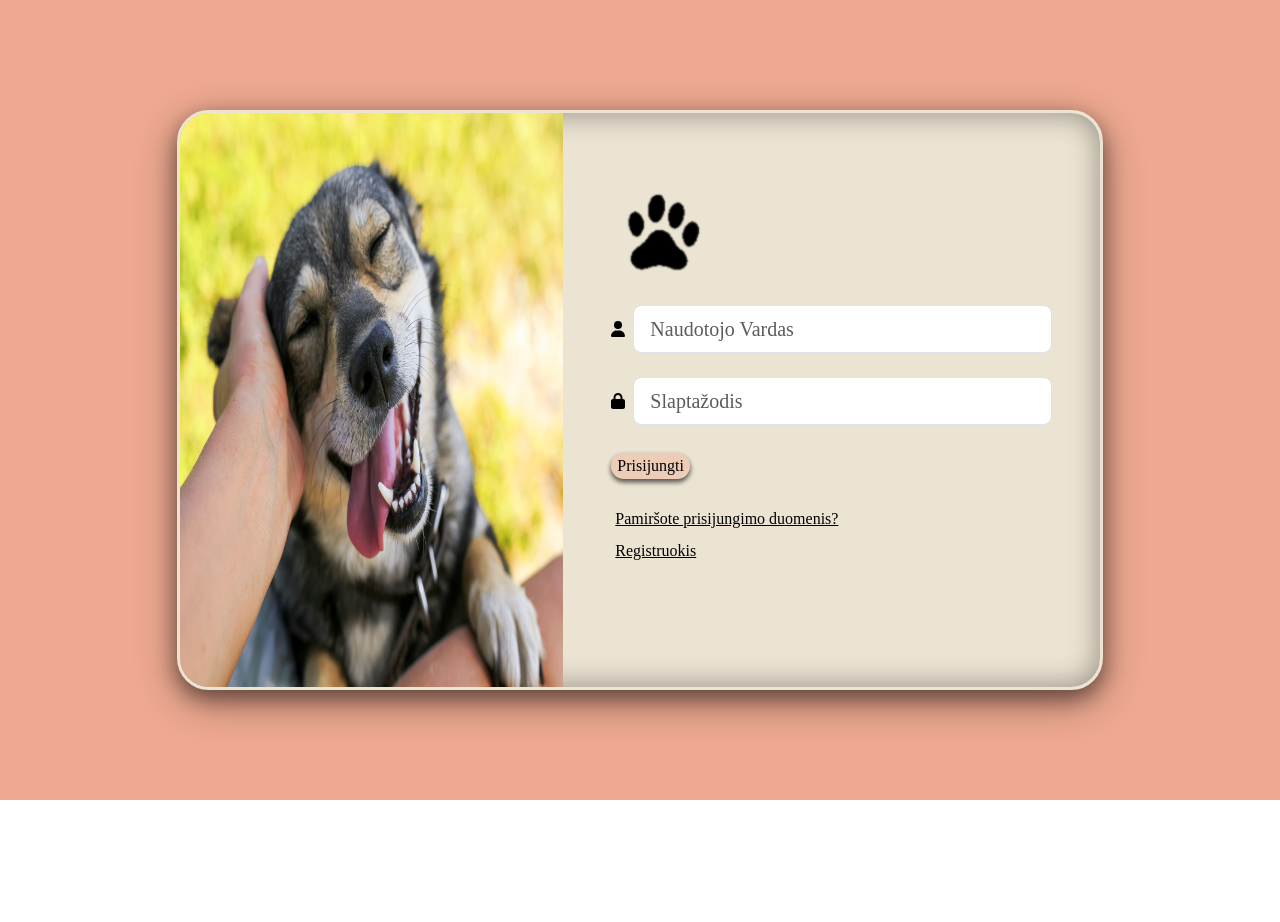
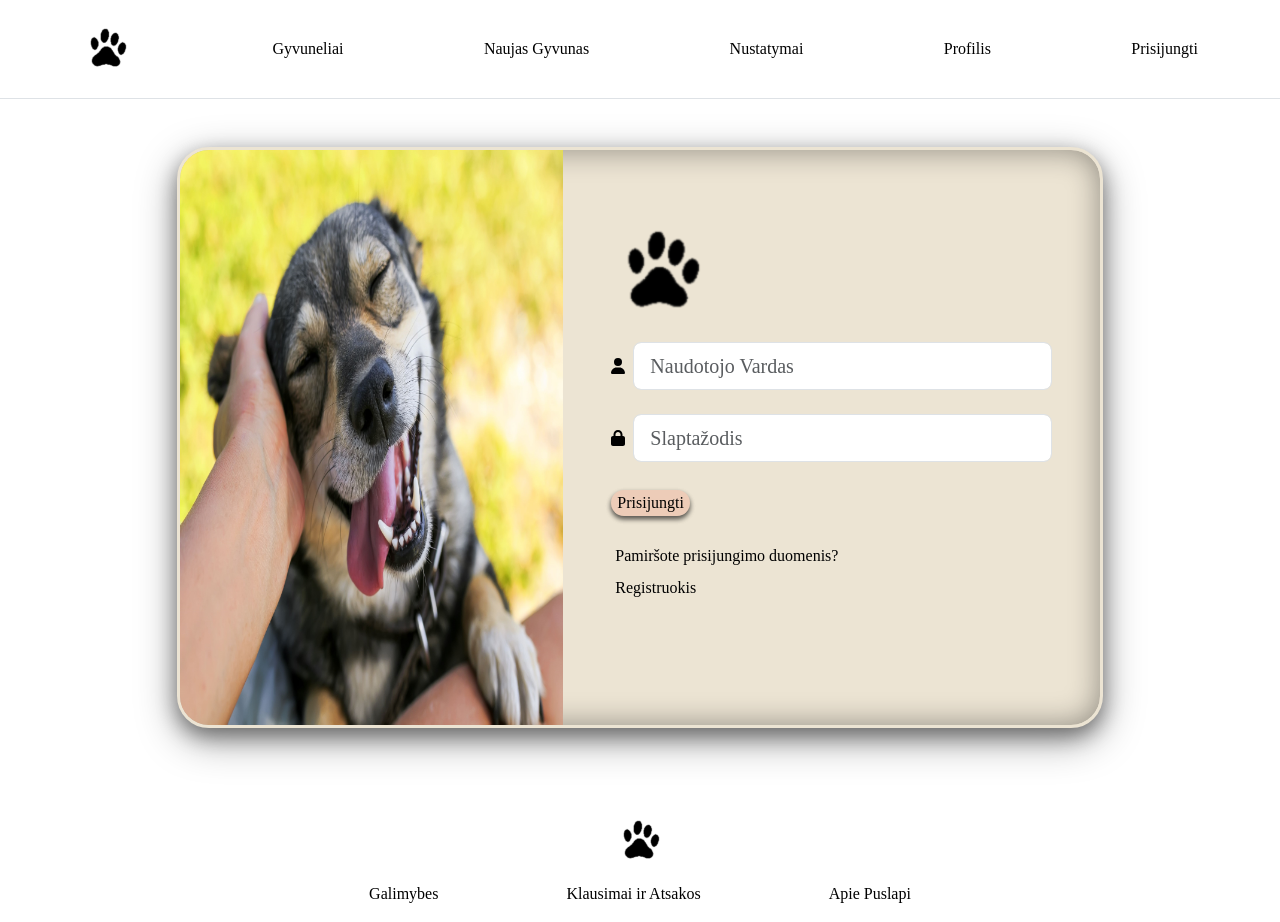
Before and after one commit to odilijus-grinkas/pet_adoption, a React (Vite) app in the folder client/: page /Login in a window 1280 px wide. Before the commit the page ends 800 px from the top, so only its background shows below. Built offline with nearby package versions, Linux system fonts and the light colour scheme; a web font is replaced by a local one.

Commit message:
Redone Header without bootstrap Changed header/footer positions into one folder

```diff
--- a/client/src/components/auth/Login.tsx
+++ b/client/src/components/auth/Login.tsx
@@ -6,6 +6,8 @@ import { faLock, faUser } from '@fortawesome/free-solid-svg-icons';
 import { Link } from 'react-router-dom';
 import { useForm } from "react-hook-form";
 import Validation from '../Inputs/Validation'; // Import Validation from its file
+import Header from './header/Header';
+import Footer from './header/Footer';
 
 type FormValues = {
     userName: string;
@@ -22,7 +24,10 @@ const Login = () => {
     const onSubmit = handleSubmit((data) => console.log(data));
 
     return (
-        <section className="vh-100">
+        <header>
+        <Header/>
+
+        <section className="vh-120">
             <div className="container py-5 h-100">
                 <div className="row d-flex justify-content-center align-items-center h-100">
                     <div className="col col-xl-10">
@@ -75,6 +80,8 @@ const Login = () => {
                 </div>
             </div>
         </section>
+        <Footer/>
+        </header>
     );
 };
 
--- a/client/src/components/auth/auth.scss
+++ b/client/src/components/auth/auth.scss
@@ -5,7 +5,7 @@ body {
     display: block;
 }
 section {
-    background-color: #eea990;
+    background-color: white;
     .card {
         border: 3px solid #ece4d3;
         border-radius: 2em;
@@ -40,7 +40,7 @@ section {
 }
 }
 header {
-    background-color: #f6e0b5 ;
+    background-color: white ;
     .logo {
         width: 50px;
         height: 50px;
--- /dev/null
+++ b/client/src/components/auth/header/Footer.scss
@@ -0,0 +1,17 @@
+footer{
+    width: 100%;
+    display: table;
+}
+
+.FooterlinkNav{
+text-align: center;
+}
+.FooterLink{
+    text-decoration: none;
+    color: black;
+    margin-left: 5%;
+    margin-right: 5%;
+}
+.FooterLink:hover{
+    color: darkviolet;
+}
--- /dev/null
+++ b/client/src/components/auth/header/Footer.tsx
@@ -0,0 +1,17 @@
+import '../auth.scss'
+import logo from '../assets/logo.png';
+import './Footer.scss';
+
+function Footer() {
+  return (
+<footer className="py-3 mt-4">
+    <p className="text-center text-body-secondary"><img className="logo" src={logo} alt="Logo" /></p>
+      <div className='FooterlinkNav'>
+<a className= "FooterLink" href="#">Galimybes</a>
+<a className= "FooterLink" href="#">Klausimai ir Atsakos</a>
+<a className= "FooterLink" href="#">Apie Puslapi</a>
+    </div>
+  </footer>
+  )
+}
+export default Footer
--- /dev/null
+++ b/client/src/components/auth/header/Header.tsx
@@ -0,0 +1,25 @@
+import '../auth.scss'
+import logo from '../assets/logo.png';
+import './header.scss';
+
+const Header = () => {
+    return (
+
+            <header className="p-3  border-bottom">
+    <div className="container">
+        <div className="navbar">
+        <a href="/" className="logo-nav">
+            <img className="logo" src={logo} alt="Logo" />
+        </a>
+          <a  className="nav" href="#">Gyvuneliai</a>
+          <a className="nav" href="#">Naujas Gyvunas</a>
+            <a className="nav" href="#">Nustatymai</a>
+            <a className="nav" href="#">Profilis</a>
+            <a className="nav" href="#">Prisijungti</a>
+        </div>
+    </div>
+  </header>
+
+    )
+}
+export default Header;
--- /dev/null
+++ b/client/src/components/auth/header/header.scss
@@ -0,0 +1,22 @@
+.container {
+    display: flex;
+    flex-direction: column;
+}
+
+
+a{
+    text-decoration: none;
+    color: black;
+}
+
+a:hover{
+    color: darkviolet;
+}
+
+@media screen and (max-width: 767px) and ( min-width:451px) {
+.nav {margin: 5%;}}
+
+@media screen and (max-width: 450px) {
+    .logo-nav {justify-content: center;}
+    .nav {width: 100%;}
+}
```
Also changed, not shown: client/src/components/Footer.tsx (deleted, +0 -18 lines), client/src/components/Header.tsx (deleted, +0 -45 lines), 1 other file (tests, documents, lock files or other folders).
